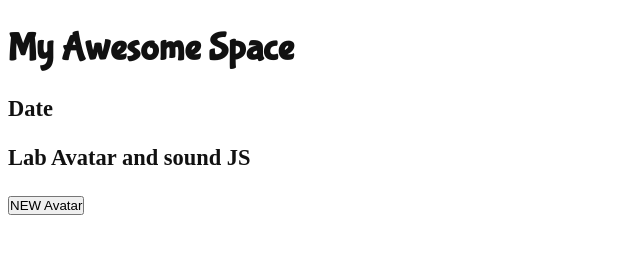
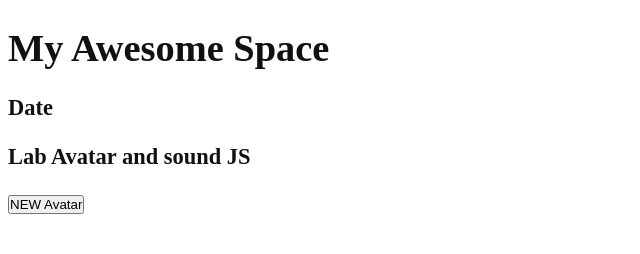
Before and after one commit to micahk828/IndividualGame, a plain HTML site: page Micah.html in a window 1280 px wide. Shown: the whole page, without its empty margins (0-640 px from the left). Drawn offline with Linux system fonts and the light colour scheme.

Commit message:
Update micah.css

```diff
--- a/micah.css
+++ b/micah.css
@@ -35,3 +35,8 @@ hr{
   background-color:#34495e;
   border: none;
 }
+h1,h2,h3 .title{
+  font-family: var(--main-font);
+  font-weight: 900:
+}
+.title{color: var(--accent-color);}
```
